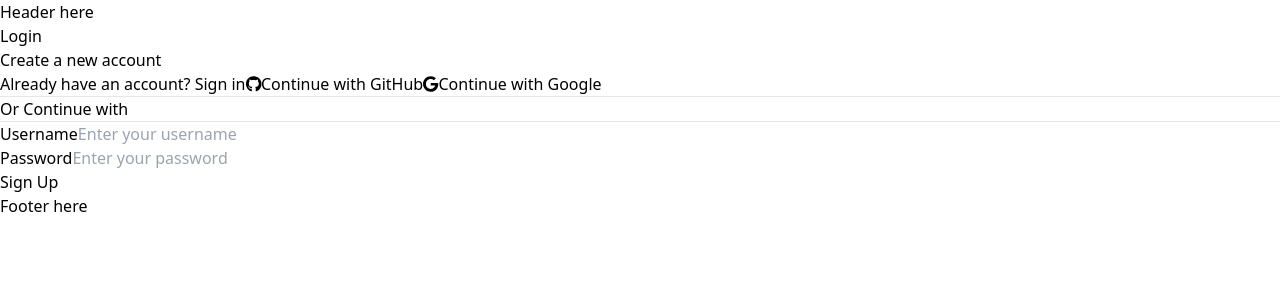
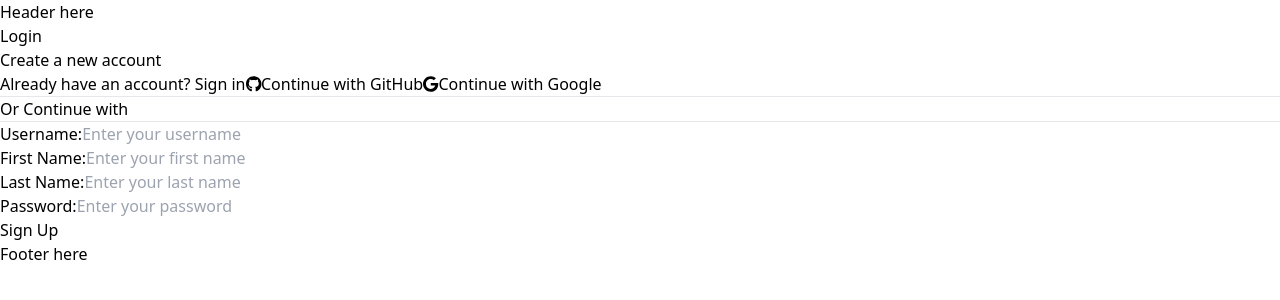
Before and after one commit to kclim1/discord-clone, a React (Vite) app in the folder frontend/: page /signup in a window 1280 px wide. Shown: the top 300 px of the page. Built offline with nearby package versions, Linux system fonts and the light colour scheme.

Commit message:
pushed for meeting

```diff
--- /dev/null
+++ b/frontend/src/components/Sidebar.jsx
@@ -0,0 +1,7 @@
+export const Sidebar = ()=>{
+    return(
+        <div>
+            <p>sidebar</p>
+        </div>
+    )
+}
--- a/frontend/src/components/SignupForm.jsx
+++ b/frontend/src/components/SignupForm.jsx
@@ -6,9 +6,17 @@ import { useNavigate } from 'react-router-dom'
 export const SignupForm = function () {
     const navigate = useNavigate()
     const [username , setUsername ] = useState('')
+    const [firstName , setFirstName ] = useState('')
+    const [lastName , setLastName ] = useState('')
     const [password , setPassword ] = useState('')
     const [errors,setErrors] = useState([])
 
+    const handleFirstNameInput = (event)=>{
+      setFirstName(event.target.value)
+    }
+    const handleLastNameInput = (event)=>{
+      setLastName(event.target.value)
+    }
     const handleUsernameInput = (event)=>{
       setUsername(event.target.value)
     }
@@ -44,7 +52,7 @@ export const SignupForm = function () {
             className="block text-white text-sm font-bold mb-2 pt-2"
             htmlFor="username"
           >
-            Username
+            Username:
           </label>
           <input
             type="text"
@@ -57,10 +65,42 @@ export const SignupForm = function () {
         </div>
         <div className="mb-6">
           <label
+            className="block text-white text-sm font-bold mb-2 pt-2"
+            htmlFor="first-name"
+          >
+            First Name:
+          </label>
+          <input
+            type="text"
+            id="firstName"
+            value={firstName}
+            onChange={handleFirstNameInput}
+            className="w-full p-3 border border-neutral-600 rounded bg-neutral-900 text-white focus:border-[#7770d6] focus:outline-none focus:ring focus:ring-[#7770d6]"
+            placeholder="Enter your first name"
+          />
+        </div>
+        <div className="mb-6">
+          <label
+            className="block text-white text-sm font-bold mb-2 pt-2"
+            htmlFor="username"
+          >
+            Last Name:
+          </label>
+          <input
+            type="text"
+            id="username"
+            value={lastName}
+            onChange={handleLastNameInput}
+            className="w-full p-3 border border-neutral-600 rounded bg-neutral-900 text-white focus:border-[#7770d6] focus:outline-none focus:ring focus:ring-[#7770d6]"
+            placeholder="Enter your last name"
+          />
+        </div>
+        <div className="mb-6">
+          <label
             className="block text-white text-sm font-bold mb-2"
             htmlFor="password"
           >
-            Password
+            Password:
           </label>
           <input
             type="password"
--- a/frontend/src/main.jsx
+++ b/frontend/src/main.jsx
@@ -3,10 +3,18 @@ import { createRoot } from 'react-dom/client'
 import './index.css'
 import { RouterProvider } from 'react-router-dom'
 import router from '../router/Router'
+import GlobalSnackbar from './components/GlobalSnackbar'
+
+import '@fontsource/roboto/300.css';
+import '@fontsource/roboto/400.css';
+import '@fontsource/roboto/500.css';
+import '@fontsource/roboto/700.css';
+
 
 
 createRoot(document.getElementById('root')).render(
   <StrictMode>
     <RouterProvider router={router} />
+    <GlobalSnackbar />
   </StrictMode>
 )
--- a/frontend/src/pages/Dashboard.jsx
+++ b/frontend/src/pages/Dashboard.jsx
@@ -0,0 +1,19 @@
+import { Header } from "../components/Header";
+import { Footer } from "../components/Footer";
+import { Sidebar } from "../components/Sidebar";
+
+export const Dashboard = () => {
+  return (
+    <div className="min-h-screen flex flex-col">
+      <Header />
+
+      <div className="flex flex-grow">
+        <Sidebar className=" h-full bg-gray-800 text-white" />
+        <div className="flex-grow bg-slate-500 ">
+          <h1>Dashboard here</h1>
+        </div>
+      </div>
+      <Footer />
+    </div>
+  );
+};
```
Also changed, not shown: frontend/src/pages/ProfilePage.jsx (added, +7 -0 lines), frontend/utils/handleSignup.js (added, +21 -0 lines).
